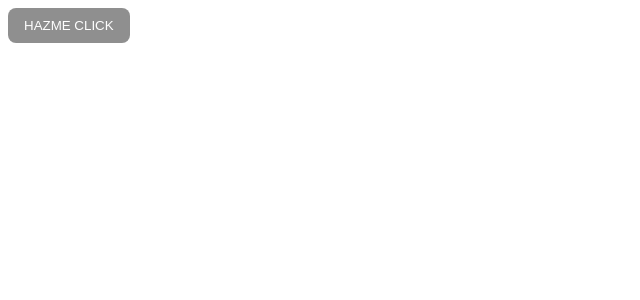
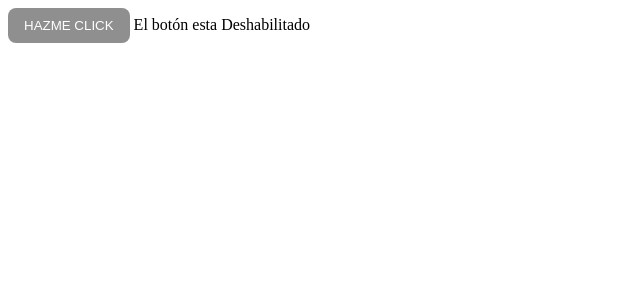
Before and after one commit to emendozamND/vuede0aexperto, a Vue app in the folder codersfree/: page / in a window 1280 px wide. Shown: the top 300 px of the page, without its empty margins (0-640 px from the left). Built offline with nearby package versions, Linux system fonts and the light colour scheme.

Commit message:
template sintaxis ending

```diff
--- a/codersfree/src/App.vue
+++ b/codersfree/src/App.vue
@@ -5,6 +5,7 @@ const isDisabled = true;
   <button :disabled="isDisabled" class="btn">
     HAZME CLICK
   </button>
+  {{ isDisabled ? 'El botón esta Deshabilitado' : 'Habilitado' }}
 </template>
 
 <style scoped>
```
